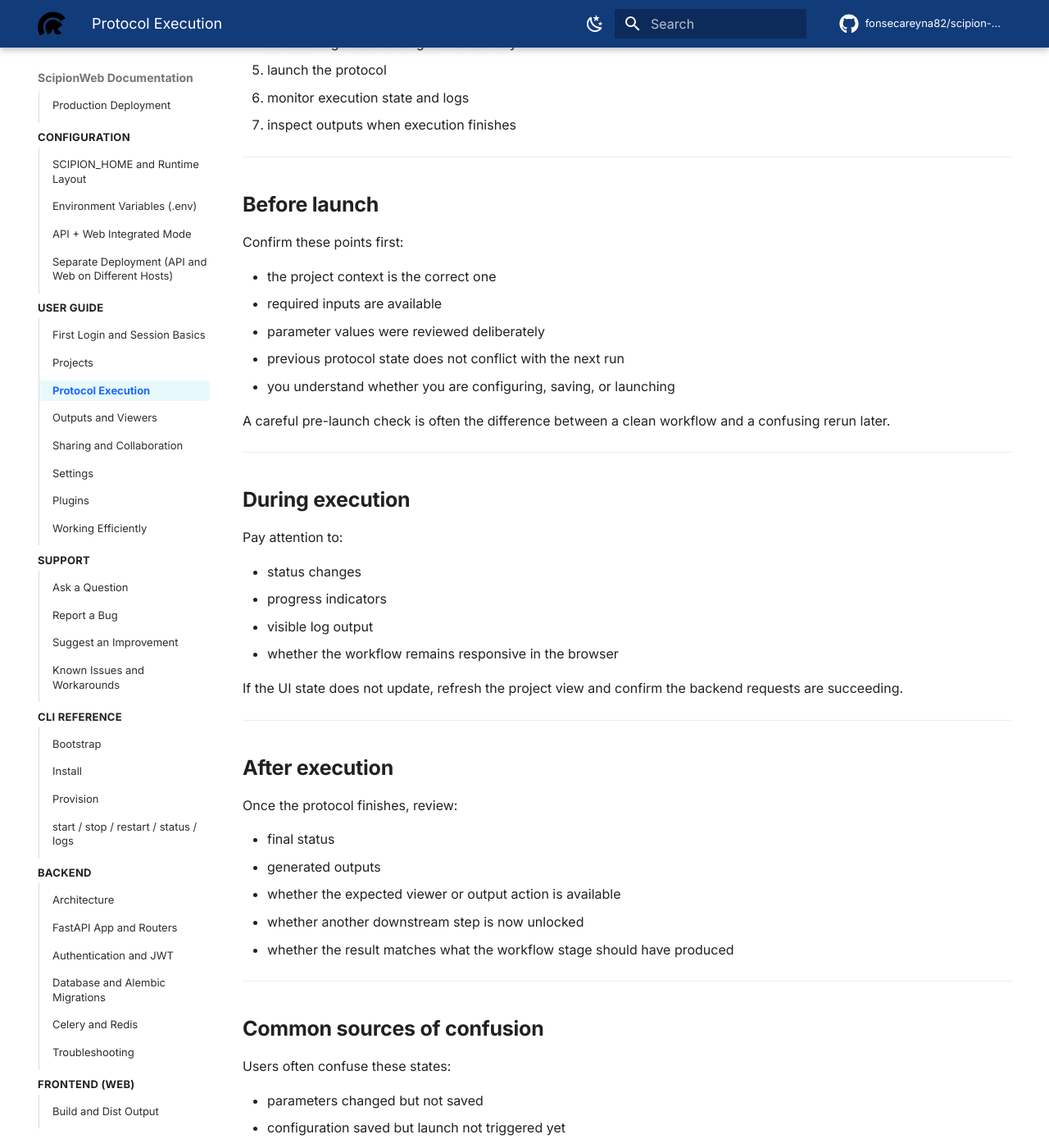
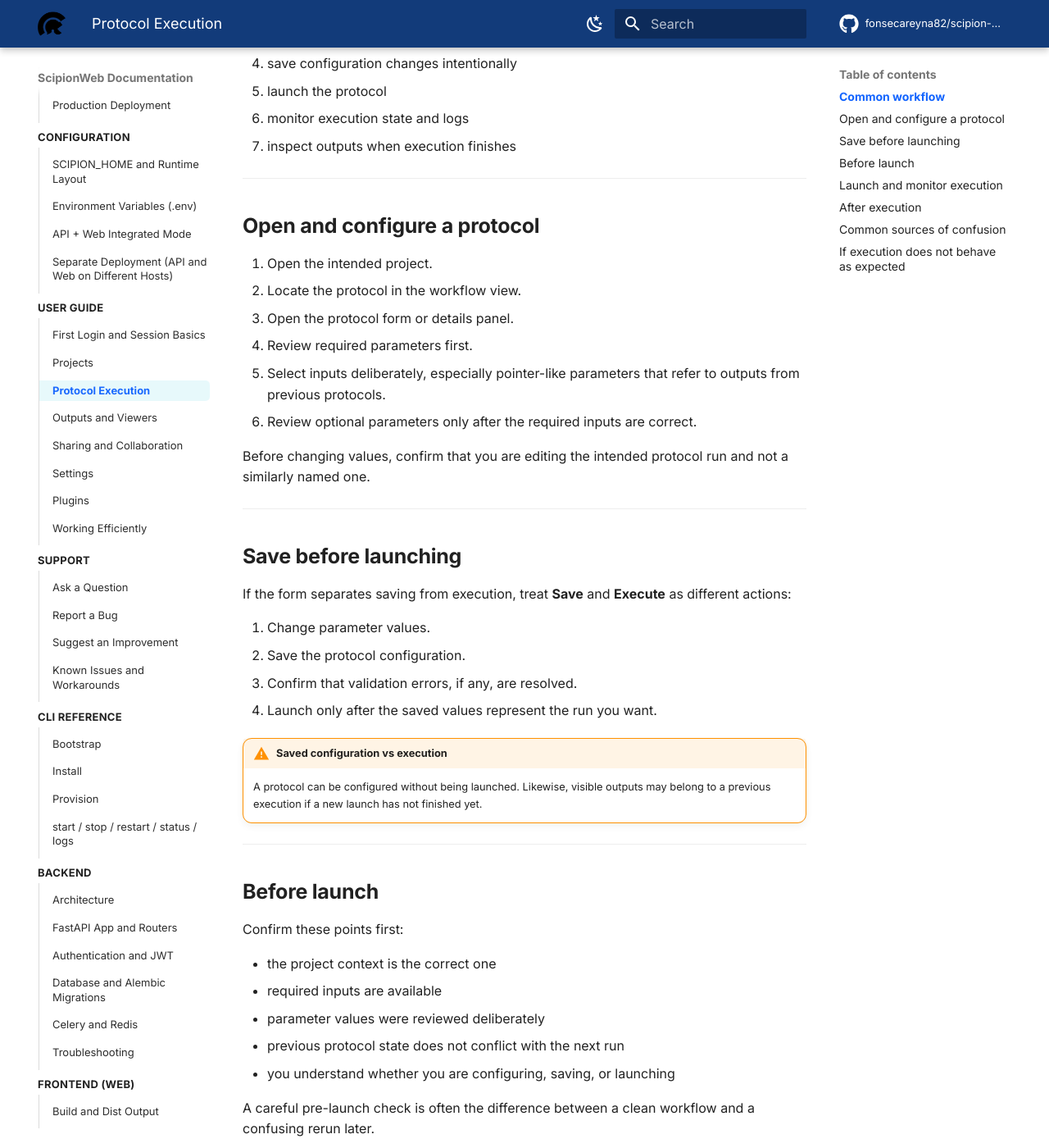
Before and after one commit to fonsecareyna82/scipion-docs, an MkDocs documentation site: the page built from docs/user-guide/protocols.md, in a window 1280 px wide and 1400 px high, scrolled down 435 px. Shown: the whole window at 82% size. Built offline with MkDocs 1.6.1 and Material for MkDocs 9.7.7, drawn with Linux system fonts in a browser that asks for light colours; comment, search, counter and statistics services are not loaded; some of the changed text lies outside the part shown.

Commit message:
Make protocol execution guide more actionable

````diff
--- a/docs/user-guide/protocols.md
+++ b/docs/user-guide/protocols.md
@@ -1,11 +1,6 @@
----
-hide:
-  - toc
----
-
 # Protocol Execution
 
-This page describes the typical protocol flow in ScipionWeb.
+This page describes the typical protocol flow in ScipionWeb: configure parameters, save intentionally, launch execution, monitor progress, and inspect outputs.
 
 ---
 
@@ -23,6 +18,33 @@ A standard protocol workflow usually looks like this:
 
 ---
 
+## Open and configure a protocol
+
+1. Open the intended project.
+2. Locate the protocol in the workflow view.
+3. Open the protocol form or details panel.
+4. Review required parameters first.
+5. Select inputs deliberately, especially pointer-like parameters that refer to outputs from previous protocols.
+6. Review optional parameters only after the required inputs are correct.
+
+Before changing values, confirm that you are editing the intended protocol run and not a similarly named one.
+
+---
+
+## Save before launching
+
+If the form separates saving from execution, treat **Save** and **Execute** as different actions:
+
+1. Change parameter values.
+2. Save the protocol configuration.
+3. Confirm that validation errors, if any, are resolved.
+4. Launch only after the saved values represent the run you want.
+
+!!! warning "Saved configuration vs execution"
+    A protocol can be configured without being launched. Likewise, visible outputs may belong to a previous execution if a new launch has not finished yet.
+
+---
+
 ## Before launch
 
 Confirm these points first:
@@ -37,9 +59,15 @@ A careful pre-launch check is often the difference between a clean workflow and
 
 ---
 
-## During execution
+## Launch and monitor execution
 
-Pay attention to:
+1. Start execution from the protocol action or form.
+2. Watch the protocol status.
+3. Open logs when available.
+4. Keep an eye on progress indicators and error messages.
+5. Refresh the project view if status appears stale.
+
+During execution, pay attention to:
 
 - status changes
 - progress indicators
@@ -60,6 +88,8 @@ Once the protocol finishes, review:
 - whether another downstream step is now unlocked
 - whether the result matches what the workflow stage should have produced
 
+A good habit is to inspect outputs before launching dependent downstream protocols.
+
 ---
 
 ## Common sources of confusion
@@ -68,6 +98,7 @@ Users often confuse these states:
 
 - parameters changed but not saved
 - configuration saved but launch not triggered yet
+- execution started but the worker has not processed the task yet
 - execution finished but outputs not reviewed yet
 - visible outputs belong to an earlier run rather than the latest one
 
@@ -84,3 +115,13 @@ Check:
 - Redis and Celery health
 - whether the protocol parameters were saved correctly before launch
 - whether you are looking at the correct protocol run and project state
+
+Useful checks for administrators or developers:
+
+```bash
+./scripts/scipionapi status
+./scripts/scipionapi logs
+redis-cli ping
+```
+
+If tasks remain pending, see [Known Issues and Workarounds](../support/known-issues/).
````
